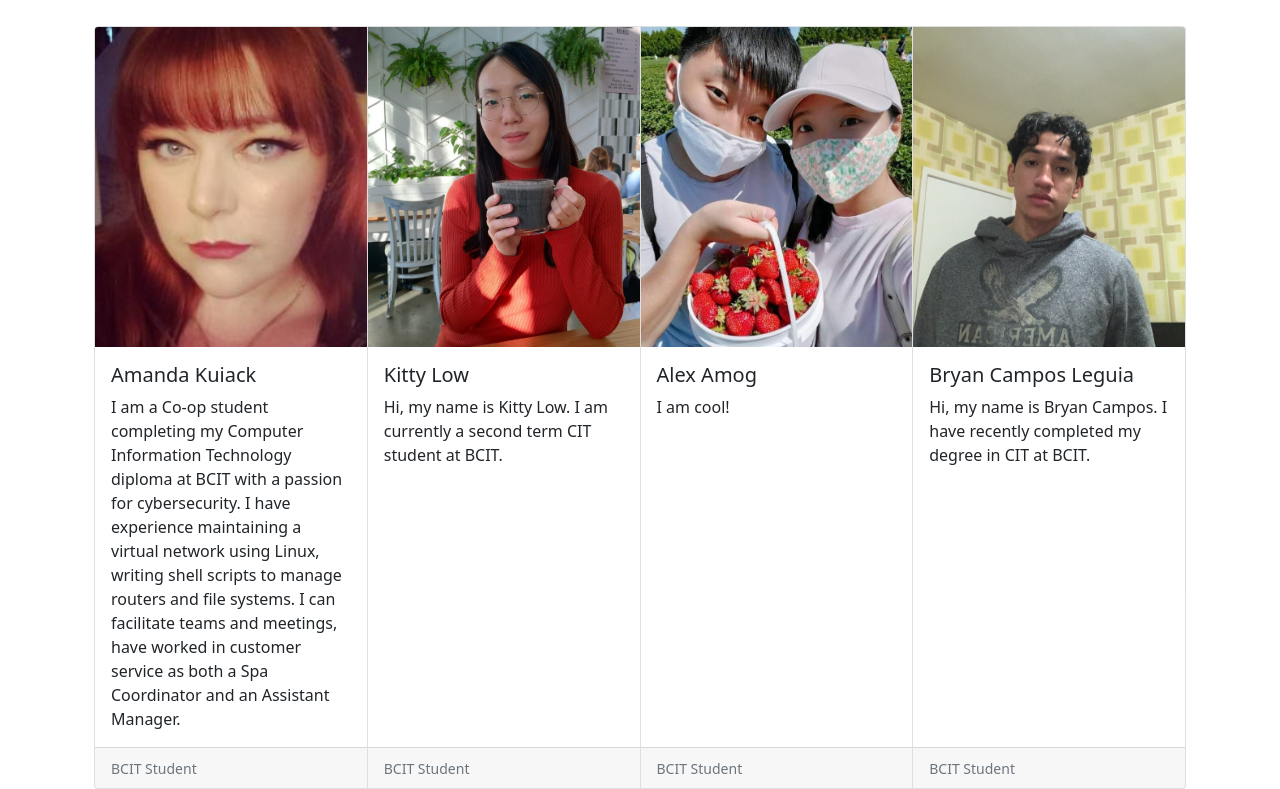
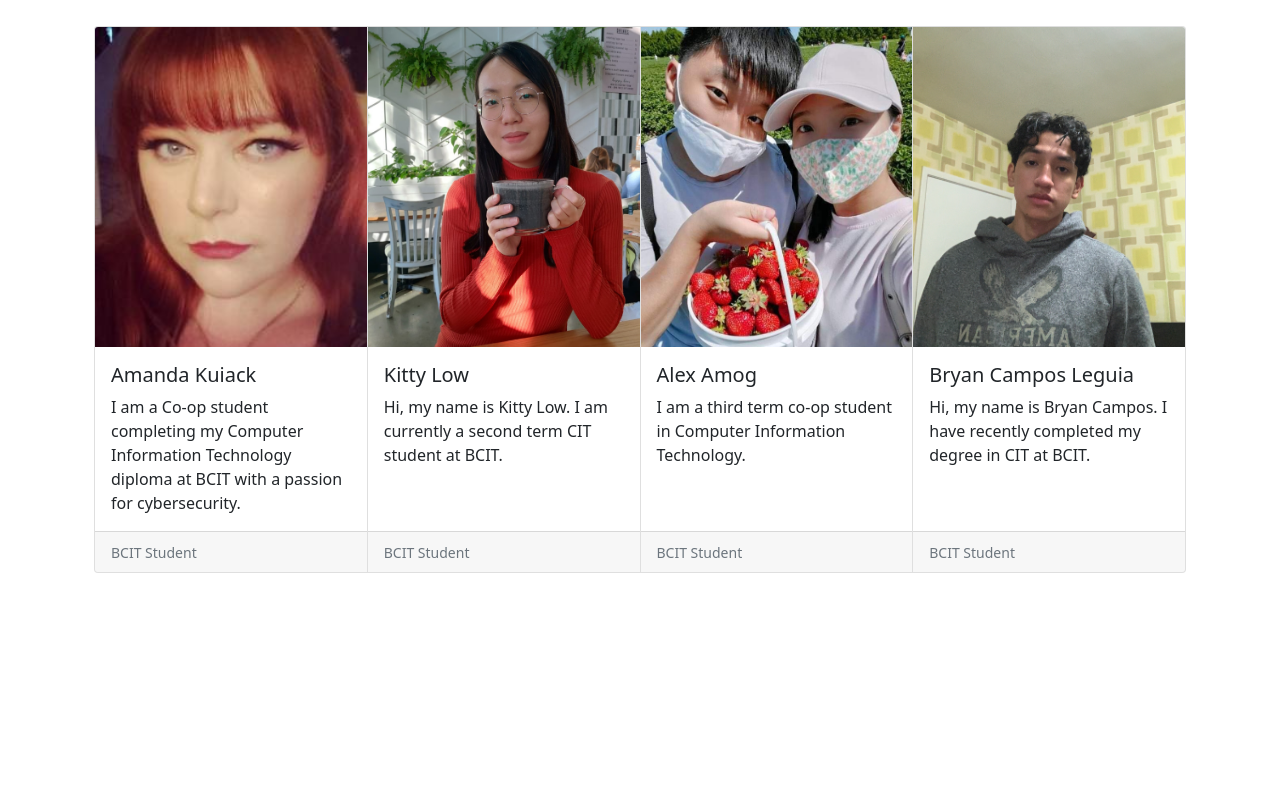
Before and after one commit to bleuLenny/StudyMates, a React (Create React App) app in the folder frontend/: page /about in a window 1280 px wide. Shown: the part 935-1724 px from the top of the page. After the commit the page ends 1508 px from the top, so only its background shows below. Built offline with nearby package versions, Linux system fonts and the light colour scheme.

Commit message:
Added a real desc

```diff
--- a/frontend/src/pages/Aboutus/AboutusPage.jsx
+++ b/frontend/src/pages/Aboutus/AboutusPage.jsx
@@ -36,10 +36,6 @@ export default function AboutusPage() {
                   <Card.Text>
                     I am a Co-op student completing my Computer Information
                     Technology diploma at BCIT with a passion for cybersecurity.
-                    I have experience maintaining a virtual network using Linux,
-                    writing shell scripts to manage routers and file systems. I
-                    can facilitate teams and meetings, have worked in customer
-                    service as both a Spa Coordinator and an Assistant Manager.
                   </Card.Text>
                 </Card.Body>
                 <Card.Footer>
@@ -73,7 +69,7 @@ export default function AboutusPage() {
                 />
                 <Card.Body>
                   <Card.Title>Alex Amog</Card.Title>
-                  <Card.Text>I am cool!</Card.Text>
+                  <Card.Text>I am a third term co-op student in Computer Information Technology.</Card.Text>
                 </Card.Body>
                 <Card.Footer>
                   <small className="text-muted">BCIT Student</small>
```
